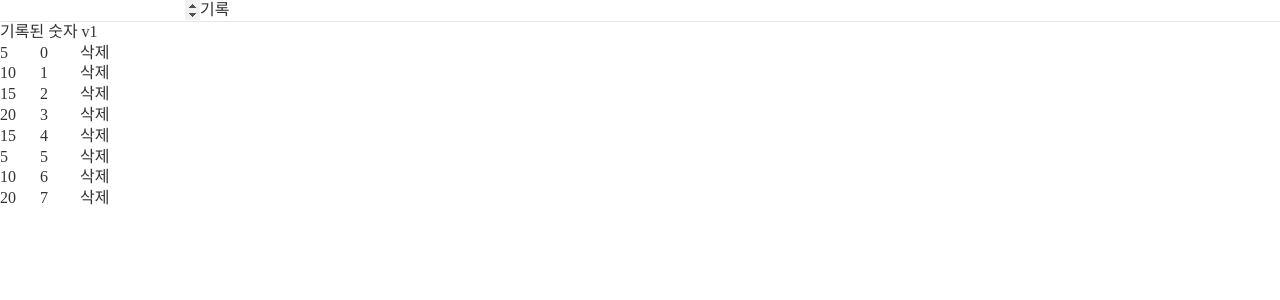
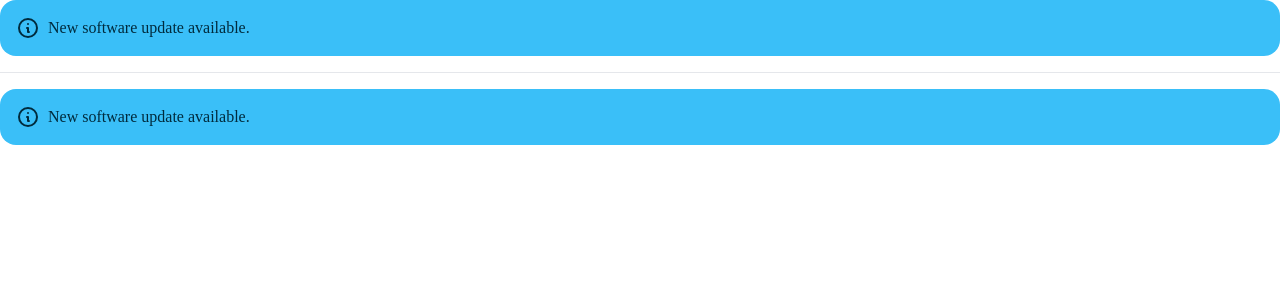
Before and after one commit to SeojoonH/2023-05-react-test, a React (Create React App) app: page / in a window 1280 px wide. Shown: the top 300 px of the page. Built offline with nearby package versions, Linux system fonts and the light colour scheme; a web font is replaced by a local one.

Commit message:
테일윈드 활용01

```diff
--- a/public/index.html
+++ b/public/index.html
@@ -3,6 +3,11 @@
   <head>
     <meta charset="utf-8" />
     <meta name="viewport" content="width=device-width, initial-scale=1" />
+    <!-- 폰트어썸 -->
+    <link
+      rel="stylesheet"
+      href="https://cdnjs.cloudflare.com/ajax/libs/font-awesome/6.1.1/css/all.min.css"
+    />
     <title>React App</title>
   </head>
   <body>
--- a/src/App.js
+++ b/src/App.js
@@ -1,10 +1,34 @@
-import RefEx from "./RefEx";
+function Alert() {
+  return (
+    <div className="alert alert-info">
+      <div>
+        <svg
+          xmlns="http://www.w3.org/2000/svg"
+          fill="none"
+          viewBox="0 0 24 24"
+          className="stroke-current shrink-0 w-6 h-6"
+        >
+          <path
+            strokeLinecap="round"
+            strokeLinejoin="round"
+            strokeWidth="2"
+            d="M13 16h-1v-4h-1m1-4h.01M21 12a9 9 0 11-18 0 9 9 0 0118 0z"
+          ></path>
+        </svg>
+        <span>New software update available.</span>
+      </div>
+    </div>
+  );
+}
 
 function App() {
   return (
     <>
-      <RefEx />
+      <Alert />
+      <hr className="my-4" />
+      <Alert />
     </>
   );
 }
+
 export default App;
--- a/src/RefEx.js
+++ b/src/RefEx.js
@@ -1,52 +1,10 @@
 import { useState, useRef } from "react";
 
 export default function RefEx() {
-  const noInputRef = useRef(null);
-  const [no, setNo] = useState("");
+  const index = 0;
+  const newValue = 500;
 
-  const [recordedNos, setRecordedNos] = useState([
-    5, 10, 15, 20, 15, 5, 10, 20,
-  ]);
-
-  const saveNo = () => {
-    if (no === "") {
-      alert("숫자를 입력해 주세요.");
-      return;
-    }
-
-    setRecordedNos([...recordedNos, no]);
-    setNo("");
-    noInputRef.current.focus();
-  };
-
-  const removeNo = (index) => {
-    const newRecordedNos = recordedNos.filter((el, _index) => _index !== index);
-    setRecordedNos(newRecordedNos);
-  };
-
-  return (
-    <>
-      {" "}
-      <form
-        onSubmit={(e) => {
-          e.preventDefault();
-          saveNo(e.target);
-        }}
-      >
-        <input type="number" name="no" ref={noInputRef} />
-        <button type="submit">기록</button>
-      </form>
-      <hr />
-      <h1>기록된 숫자 v1</h1>
-      <ul>
-        {recordedNos.map((el, index) => (
-          <li key={index}>
-            <span style={{ width: 40, display: "inline-block" }}>{el}</span>
-            <span style={{ width: 40, display: "inline-block" }}>{index}</span>
-            <button onClick={() => removeNo(index)}>삭제</button>
-          </li>
-        ))}
-      </ul>
-    </>
-  );
+  const arr = [10, 20, 30];
+  const newArr = arr.map((el, _index) => (_index === index ? newValue : el));
+  return <>{newArr.join(",")}</>;
 }
```
